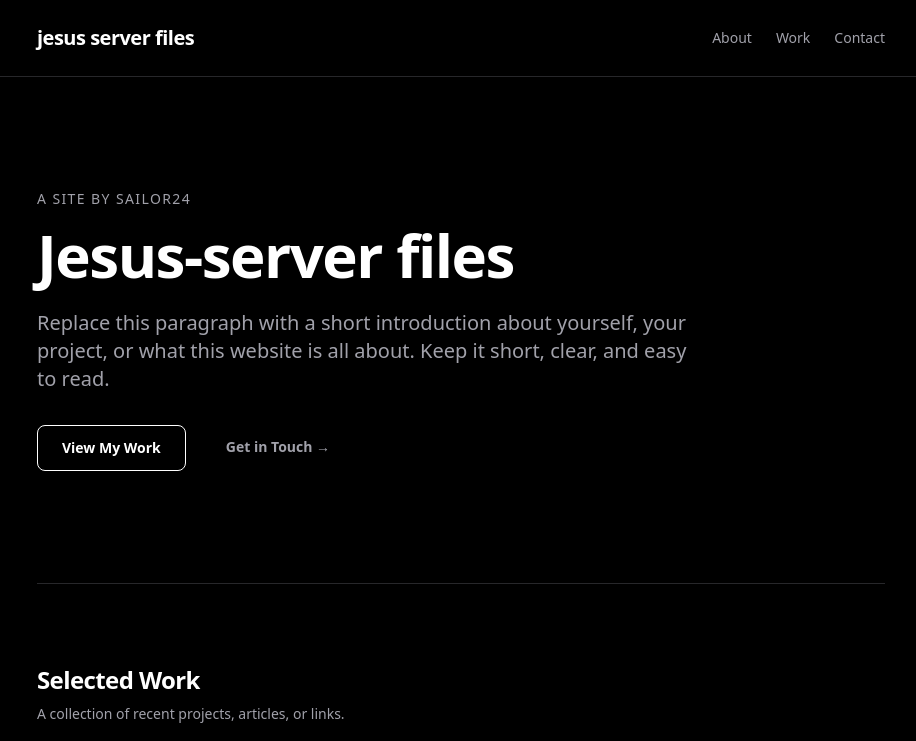
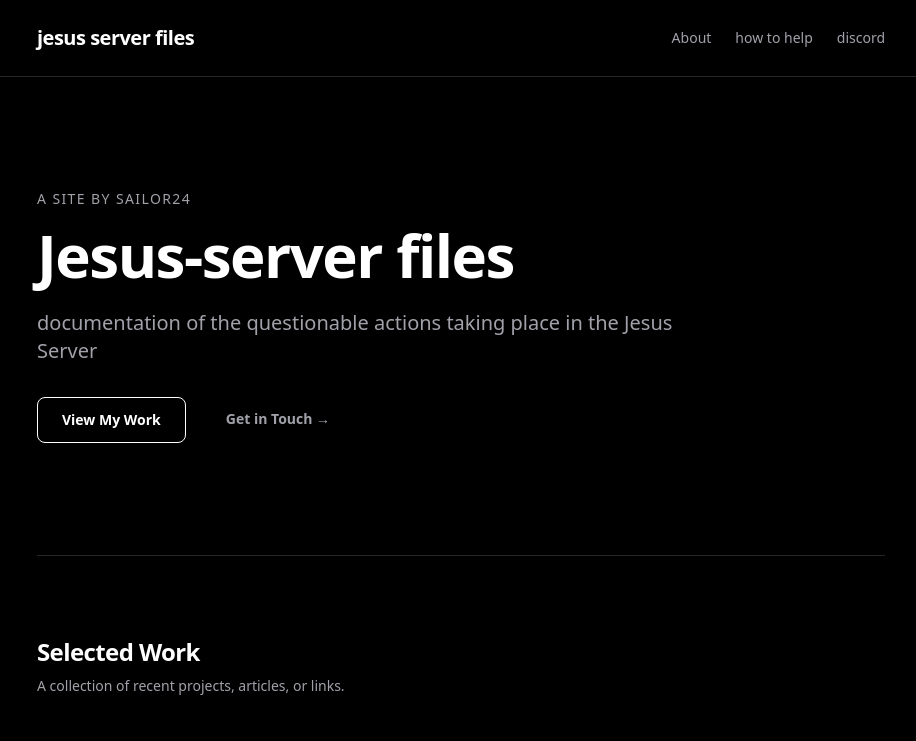
Before and after one commit to jesus-server-files/main, a plain HTML site: page index.html in a window 1280 px wide. Shown: the top 741 px of the page, without its empty margins (179-1095 px from the left). Drawn offline with nearby package versions, Linux system fonts and the light colour scheme.

Commit message:
Change navigation links and update introduction text
Updated navigation links and modified introductory text.

```diff
--- a/index.html
+++ b/index.html
@@ -94,8 +94,8 @@
             <!-- Navigation Links -->
             <nav class="flex items-center space-x-6 text-sm font-medium">
                 <a href="#about" class="nav-link">About</a>
-                <a href="#work" class="nav-link">Work</a>
-                <a href="#contact" class="nav-link">Contact</a>
+                <a href="#work" class="nav-link">how to help</a>
+                <a href="#contact" class="nav-link">discord</a>
             </nav>
 
         </div>
@@ -115,7 +115,7 @@
                 Jesus-server files
             </h1>
             <p class="text-lg sm:text-xl text-zinc-400 max-w-2xl mb-8 font-light">
-                Replace this paragraph with a short introduction about yourself, your project, or what this website is all about. Keep it short, clear, and easy to read.
+               documentation of the questionable actions taking place in the Jesus Server
             </p>
 
             <!-- Call to Action Buttons -->
```
